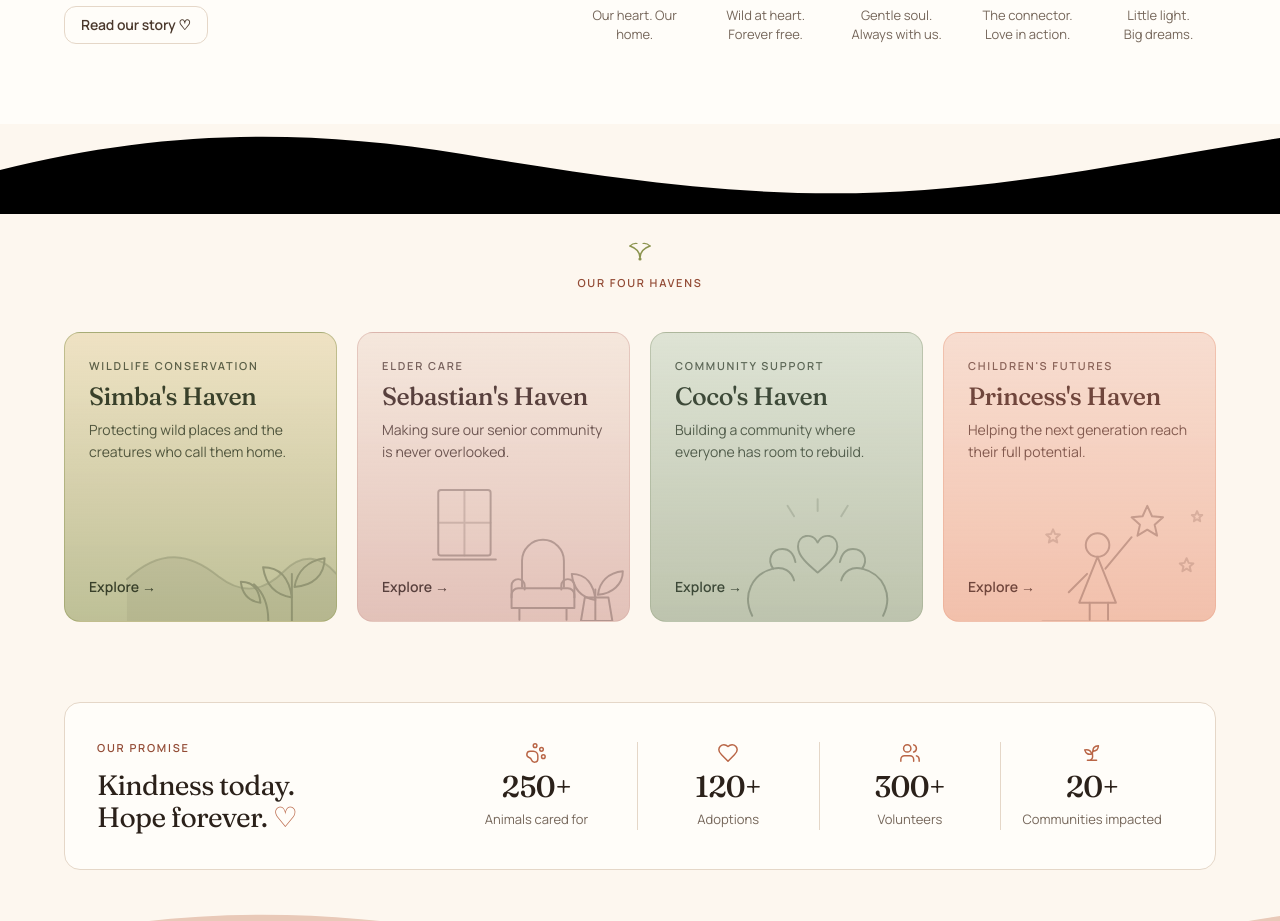
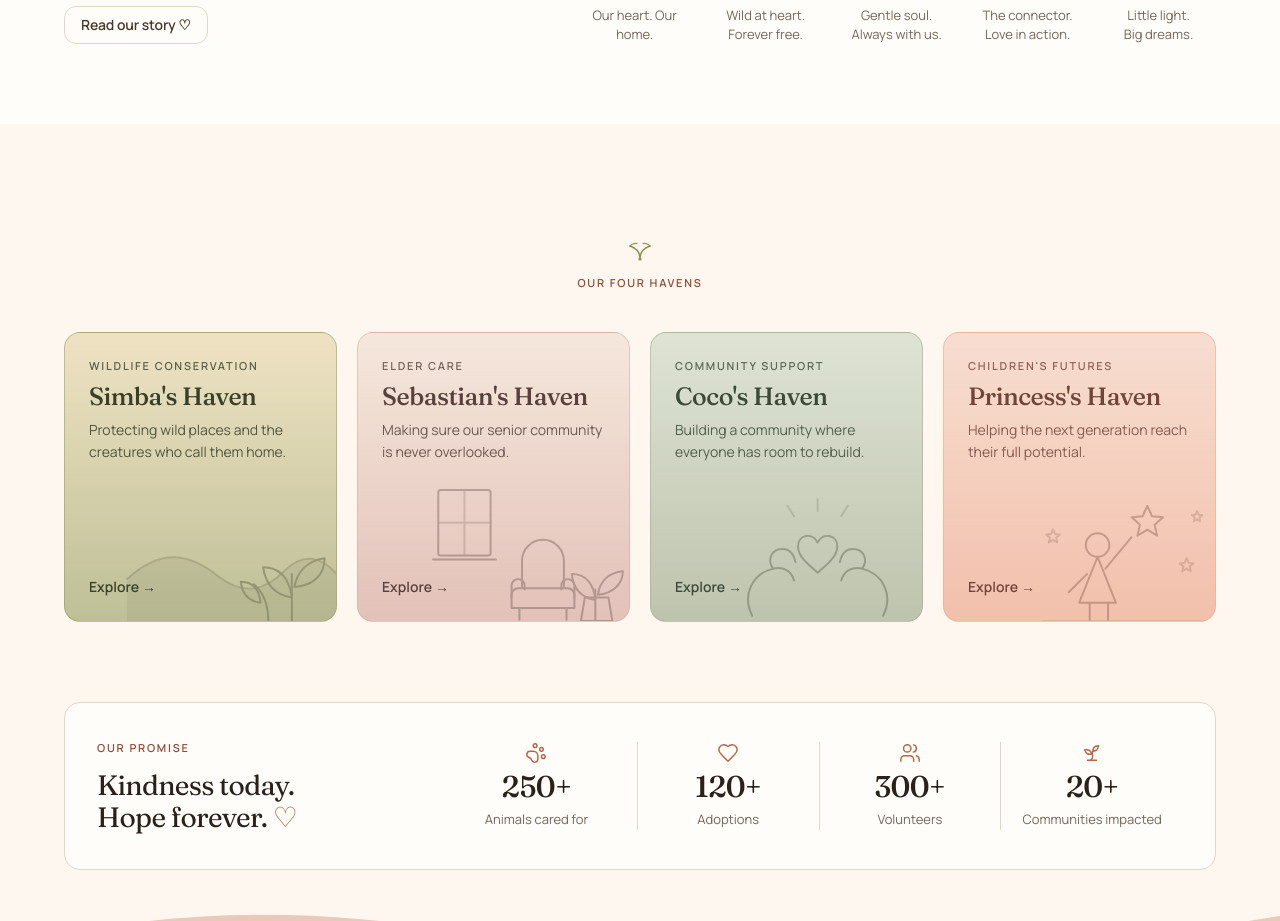
Before and after one commit to cherimedz/Kiara-s-Haven-Website, a Next.js app: page / in a window 1280 px wide. Shown: the part 1346-2267 px from the top of the page. Built offline with nearby package versions, Linux system fonts and the light colour scheme.

Commit message:
refactor: point homepage wave transition at the page token

```diff
--- a/app/page.jsx
+++ b/app/page.jsx
@@ -15,7 +15,7 @@ export default function Home() {
       <Hero />
       <Wayfinder />
       <OurStory />
-      <WaveDivider fill="var(--kh-bg)" />
+      <WaveDivider fill="var(--kh-page)" />
       <HavenSpread />
       <PromiseStrip />
       <ContactSection />
```
